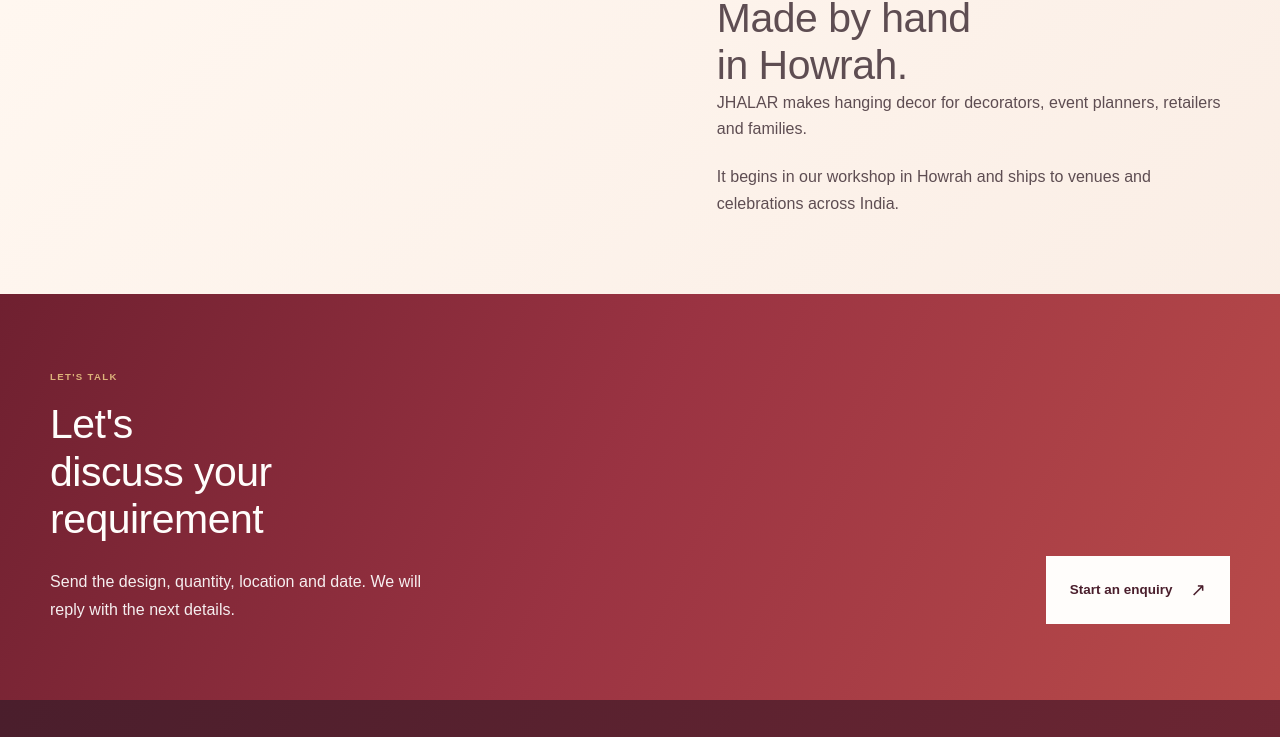
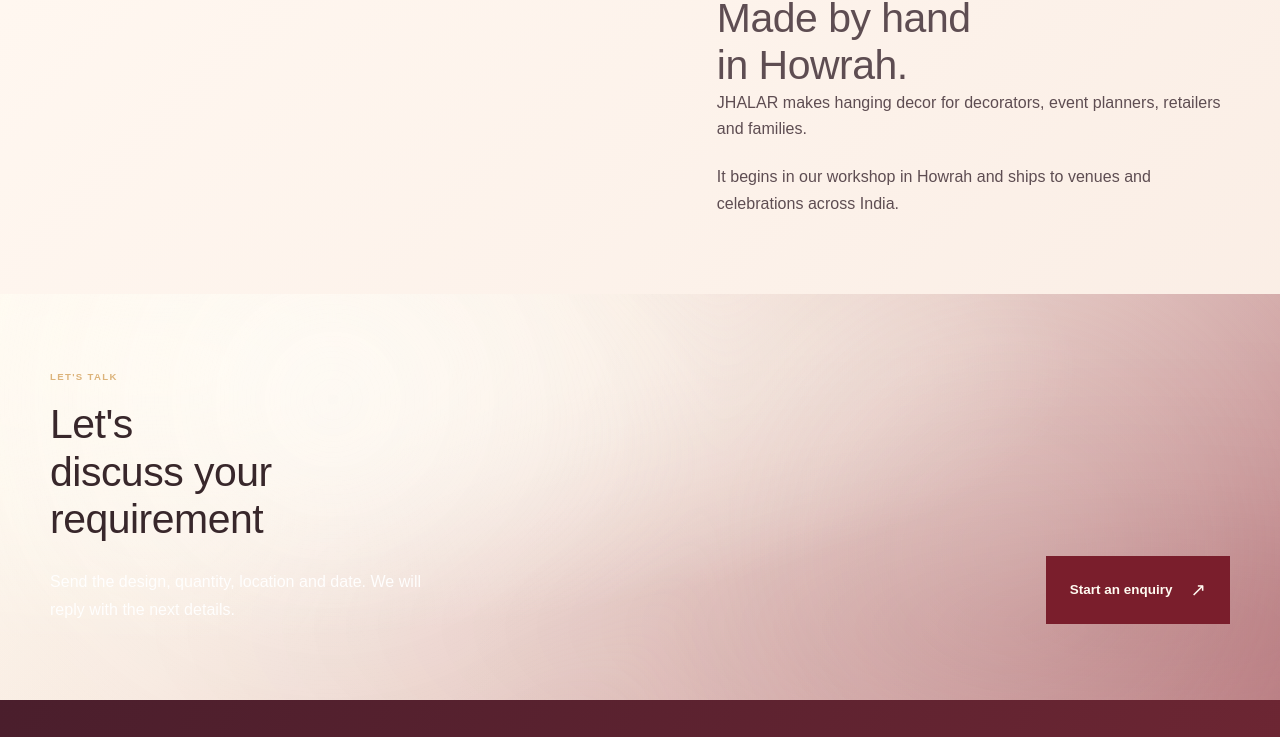
Before and after one commit to jhalardecor/jhalar.github.io, a plain HTML site: page index.html in a window 1280 px wide. Shown: the part 2525-3262 px from the top of the page. Drawn offline with Linux system fonts and the light colour scheme; a script that the page names is missing; a web font is replaced by a local one.

Commit message:
Refine contact section with smooth velvet gradient background

```diff
--- a/style.css
+++ b/style.css
@@ -112,3 +112,80 @@
 @media(prefers-reduced-motion:reduce){
   *,*::before,*::after{scroll-behavior:auto!important;animation-duration:.01ms!important;animation-iteration-count:1!important;transition-duration:.01ms!important}
 }
+
+
+/* Contact section — soft velvet gradient treatment */
+.contact-section,
+#contact,
+.contact{
+  position:relative;
+  overflow:hidden;
+  isolation:isolate;
+  background:
+    radial-gradient(ellipse at 12% 18%, rgba(255,250,241,.96) 0%, rgba(255,250,241,.58) 28%, transparent 58%),
+    radial-gradient(ellipse at 88% 82%, rgba(122,30,44,.18) 0%, rgba(122,30,44,.06) 32%, transparent 62%),
+    linear-gradient(135deg, #fffaf1 0%, #f7e9df 32%, #e9cfc9 58%, #c88d91 100%);
+}
+
+.contact-section::before,
+#contact::before,
+.contact::before{
+  content:"";
+  position:absolute;
+  inset:-30%;
+  z-index:-1;
+  pointer-events:none;
+  background:
+    radial-gradient(circle at 35% 35%, rgba(255,255,255,.36), transparent 28%),
+    radial-gradient(circle at 68% 58%, rgba(255,250,241,.22), transparent 34%);
+  filter:blur(30px);
+  opacity:.9;
+}
+
+.contact-section::after,
+#contact::after,
+.contact::after{
+  content:"";
+  position:absolute;
+  inset:0;
+  z-index:-1;
+  pointer-events:none;
+  background:linear-gradient(115deg, rgba(255,250,241,.14), transparent 42%, rgba(91,27,40,.08) 100%);
+}
+
+/* Keep contact content crisp over the velvet background */
+.contact-section .container,
+#contact .container,
+.contact .container{position:relative}
+
+.contact-section h2,
+#contact h2,
+.contact h2{color:var(--ink)}
+
+.contact-section .contact-card,
+#contact .contact-card,
+.contact .contact-card{
+  background:rgba(255,250,241,.72);
+  backdrop-filter:blur(12px);
+  -webkit-backdrop-filter:blur(12px);
+  border:1px solid rgba(255,250,241,.72);
+  box-shadow:0 18px 45px rgba(92,45,49,.10);
+}
+
+.contact-section .contact-cta,
+#contact .contact-cta,
+.contact .contact-cta{
+  background:var(--wine);
+  color:#fffaf1;
+  border-color:transparent;
+}
+
+@media(max-width:680px){
+  .contact-section,
+  #contact,
+  .contact{
+    background:
+      radial-gradient(ellipse at 15% 10%, rgba(255,250,241,.95), transparent 52%),
+      linear-gradient(155deg,#fffaf1 0%,#f3dfd8 48%,#d9a8aa 100%);
+  }
+}
```
